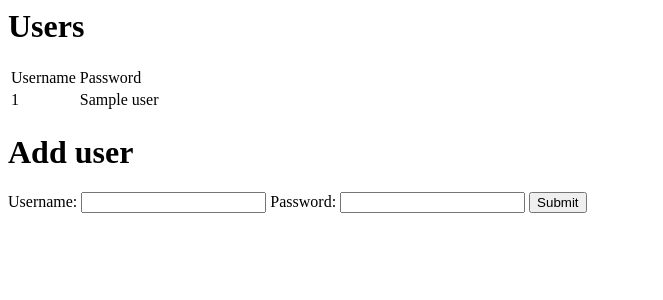
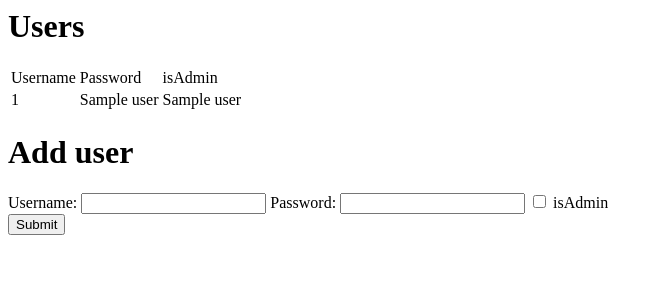
Before and after one commit to piotrv1001/FlaskLab, a Flask app: template templates/users.html in a window 1280 px wide. Shown: the top 300 px of the page, without its empty margins (0-663 px from the left). Run offline with Flask 2, Linux system fonts and the light colour scheme; the template is opened without the code that fills it: most values are stand-ins (such as "Sample title", 1, 10 or a date in 2020).

Commit message:
checkbox dziala

```diff
--- a/main.py
+++ b/main.py
@@ -16,7 +16,7 @@ def create_db():
     # Db connection
     conn = sqlite3.connect(DATABASE)
     # Create tables with sqlite3
-    conn.execute('CREATE TABLE IF NOT EXISTS users (username TEXT, password TEXT)')
+    conn.execute('CREATE TABLE IF NOT EXISTS users (username TEXT, password TEXT, isAdmin TEXT)')
     conn.execute('CREATE TABLE IF NOT EXISTS books (title TEXT, author TEXT, FOREIGN KEY(author) REFERENCES users(username))')
     # Terminate the db connection
     conn.close()
@@ -67,11 +67,12 @@ def showUsers():
 def addUser():
         username = request.form['username']
         password = request.form['password']
+        isAdmin = 'no' if (request.form.get('isAdmin') is None) else 'yes'
 
         # Add book to DB
         con = sqlite3.connect(DATABASE)
         cur = con.cursor()
-        cur.execute("INSERT INTO users (username,password) VALUES (?,?)",(username,password))
+        cur.execute("INSERT INTO users (username,password,isAdmin) VALUES (?,?,?)",(username,password,isAdmin))
         con.commit()
         cur.execute("select * from users")
         users = cur.fetchall();
--- a/templates/users.html
+++ b/templates/users.html
@@ -11,12 +11,14 @@
         <thead>
            <td>Username</td>
            <td>Password</td>
+           <td>isAdmin</td>
         </thead>
 
         {% for user in users %}
            <tr>
               <td>{{user[0]}}</td>
               <td>{{user[1]}}</td>
+              <td>{{user[2]}}</td>
            </tr>
         {% endfor %}
      </table>
@@ -27,6 +29,8 @@
     <form method=post action="/add_user">
         Username: <input type=text name=username>
         Password: <input type=password name=password>
+        <input type="checkbox" id="isAdmin" name="isAdmin" value="true">
+        <label for="isAdmin">isAdmin</label><br>
         <input type=submit>
     </form>
 </body>
```
Also changed, not shown: database.db.
